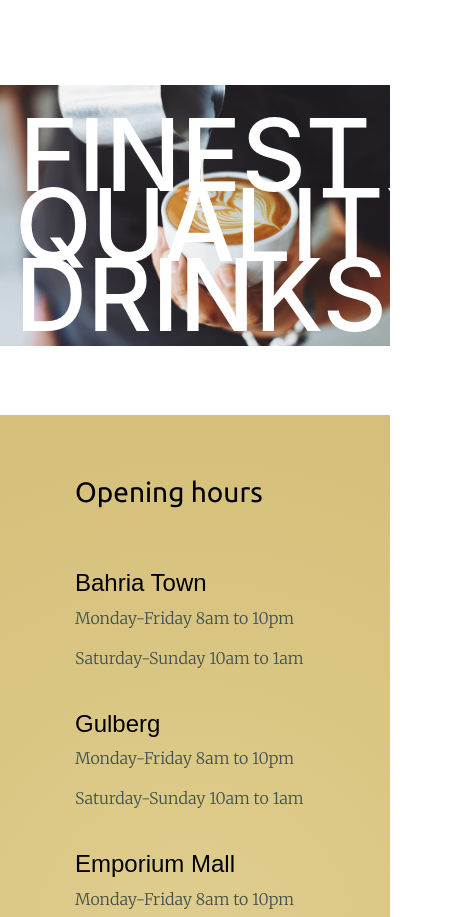
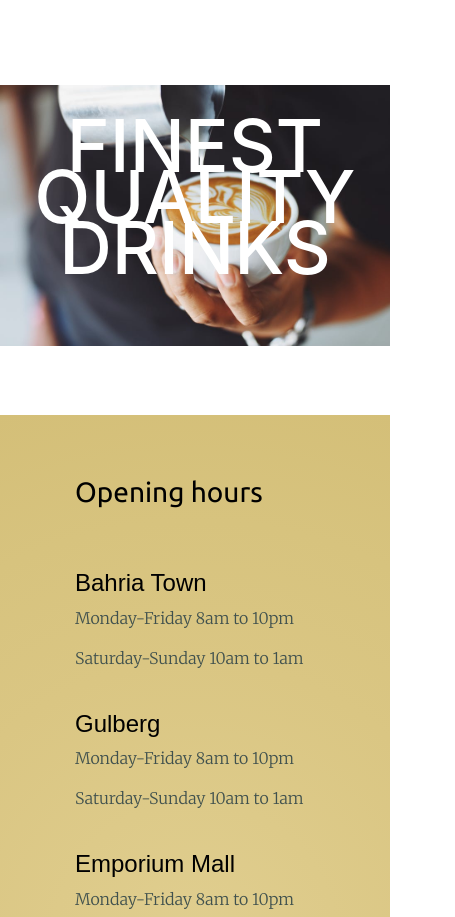
Before and after one commit to ahmedramzan/coffeeKulture, a plain HTML site: page index.html in a window 390 px wide. Shown: the part 1980-2897 px from the top of the page, 455 px wide, since content can reach past the window. Drawn offline with nearby package versions, Linux system fonts and the light colour scheme.

Commit message:
Update styles.css

```diff
--- a/css/styles.css
+++ b/css/styles.css
@@ -593,6 +593,14 @@ transition: width .2s ;
 }
 
 /* MEDIA QUERIES */
+
+@media only screen and (max-width:420px) {
+  .col-content h1 {
+    font-size: 73px;
+    line-height: 51px;
+  }
+
+}
 @media only screen and (max-width:768px) {
 
   /* menu */
```
